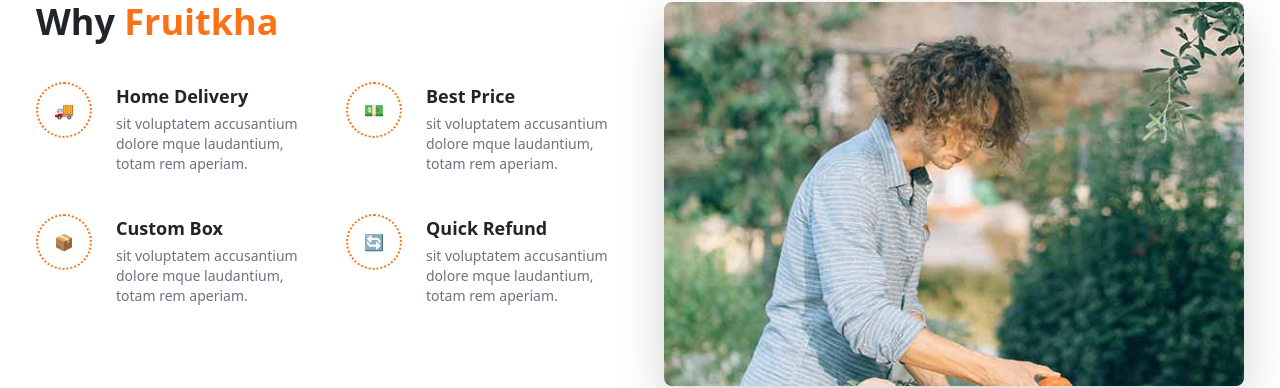
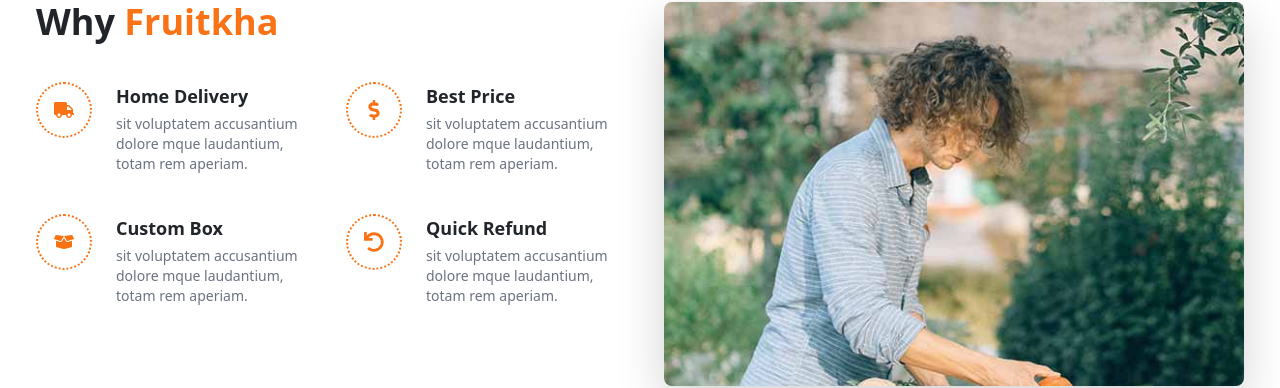
Before and after one commit to mabdullahw70-tech/my-project, a React (Vite) app: page /about in a window 1280 px wide. Shown: the part 734-1122 px from the top of the page. Built offline with nearby package versions, Linux system fonts and the light colour scheme.

Commit message:
changing

```diff
--- a/src/components/Why.jsx
+++ b/src/components/Why.jsx
@@ -1,4 +1,4 @@
-
+import { FaTruck, FaDollarSign, FaBoxOpen, FaUndo } from "react-icons/fa";
 export default function Why() {
   return (
     <section className="py-24 px-9 md:px-9 lg:px-15 bg-white">
@@ -14,8 +14,8 @@
           <div className="grid grid-cols-1 sm:grid-cols-2 gap-10">
             {/* Box 1 */}
             <div className="flex gap-4">
-              <div className=" w-14 h-14 aspect-square flex items-center justify-center border-2 border-dotted border-orange-500 rounded-full text-orange-500">
-                🚚
+              <div className="w-14 h-14 aspect-square flex items-center justify-center border-2 border-dotted border-orange-500 rounded-full text-orange-500 text-xl">
+                <FaTruck />
               </div>
               <div>
                 <h3 className="font-semibold text-lg">Home Delivery</h3>
@@ -28,8 +28,8 @@
 
             {/* Box 2 */}
             <div className="flex gap-4">
-              <div className="w-14 h-14 aspect-square flex items-center justify-center border-2 border-dotted border-orange-500 rounded-full text-orange-500">
-                💵
+              <div className="w-14 h-14 aspect-square flex items-center justify-center border-2 border-dotted border-orange-500 rounded-full text-orange-500 text-xl">
+                <FaDollarSign />
               </div>
               <div>
                 <h3 className="font-semibold text-lg">Best Price</h3>
@@ -42,8 +42,8 @@
 
             {/* Box 3 */}
             <div className="flex gap-4">
-              <div className="w-14 h-14 aspect-square flex items-center justify-center border-2 border-dotted border-orange-500 rounded-full text-orange-500">
-                📦
+              <div className="w-14 h-14 aspect-square flex items-center justify-center border-2 border-dotted border-orange-500 rounded-full text-orange-500 text-xl">
+                <FaBoxOpen />
               </div>
               <div>
                 <h3 className="font-semibold text-lg">Custom Box</h3>
@@ -56,8 +56,8 @@
 
             {/* Box 4 */}
             <div className="flex gap-4">
-              <div className="w-14 h-14 aspect-square flex items-center justify-center border-2 border-dotted border-orange-500 rounded-full text-orange-500">
-                🔄
+              <div className="w-14 h-14 aspect-square flex items-center justify-center border-2 border-dotted border-orange-500 rounded-full text-orange-500 text-xl">
+                <FaUndo />
               </div>
               <div>
                 <h3 className="font-semibold text-lg">Quick Refund</h3>
```
